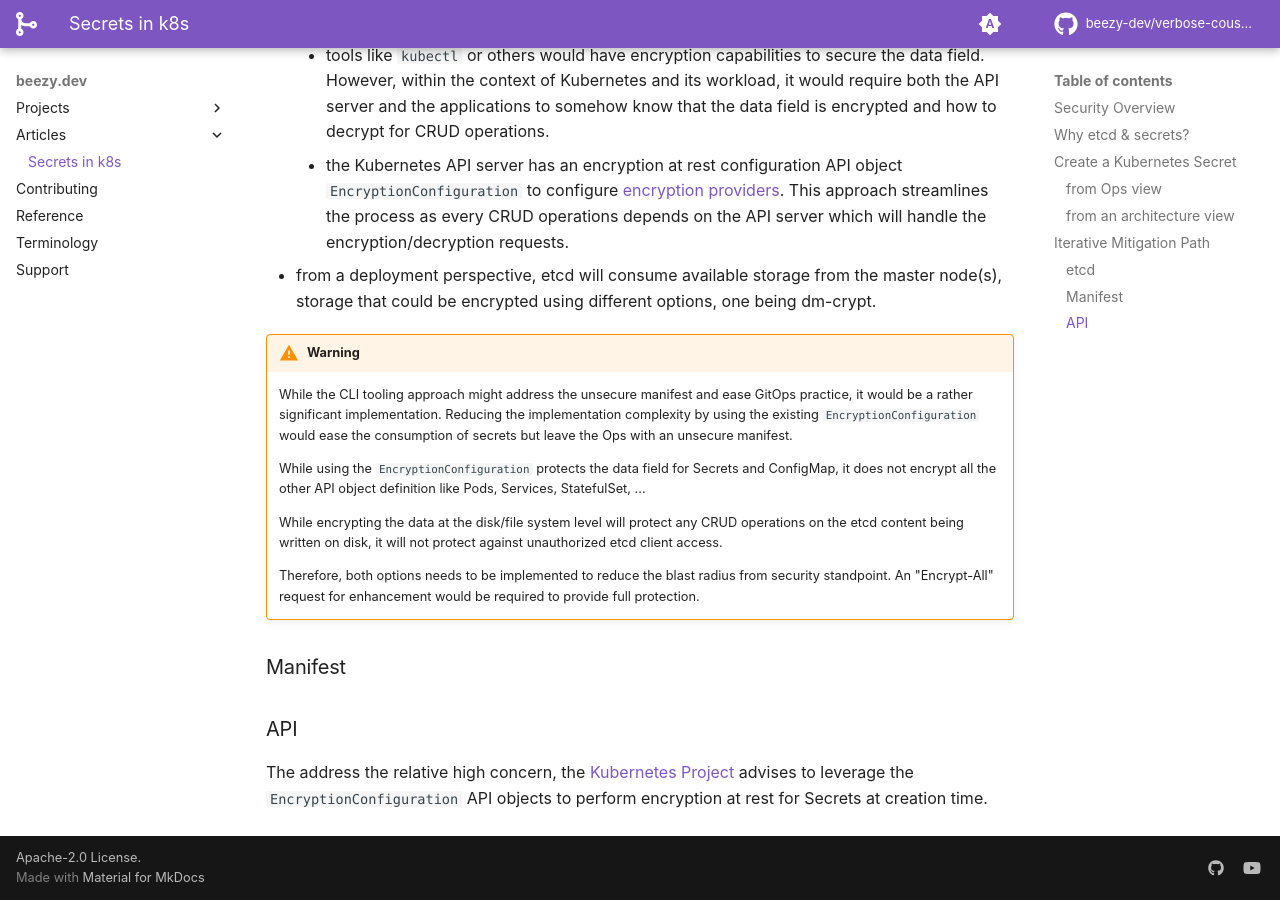
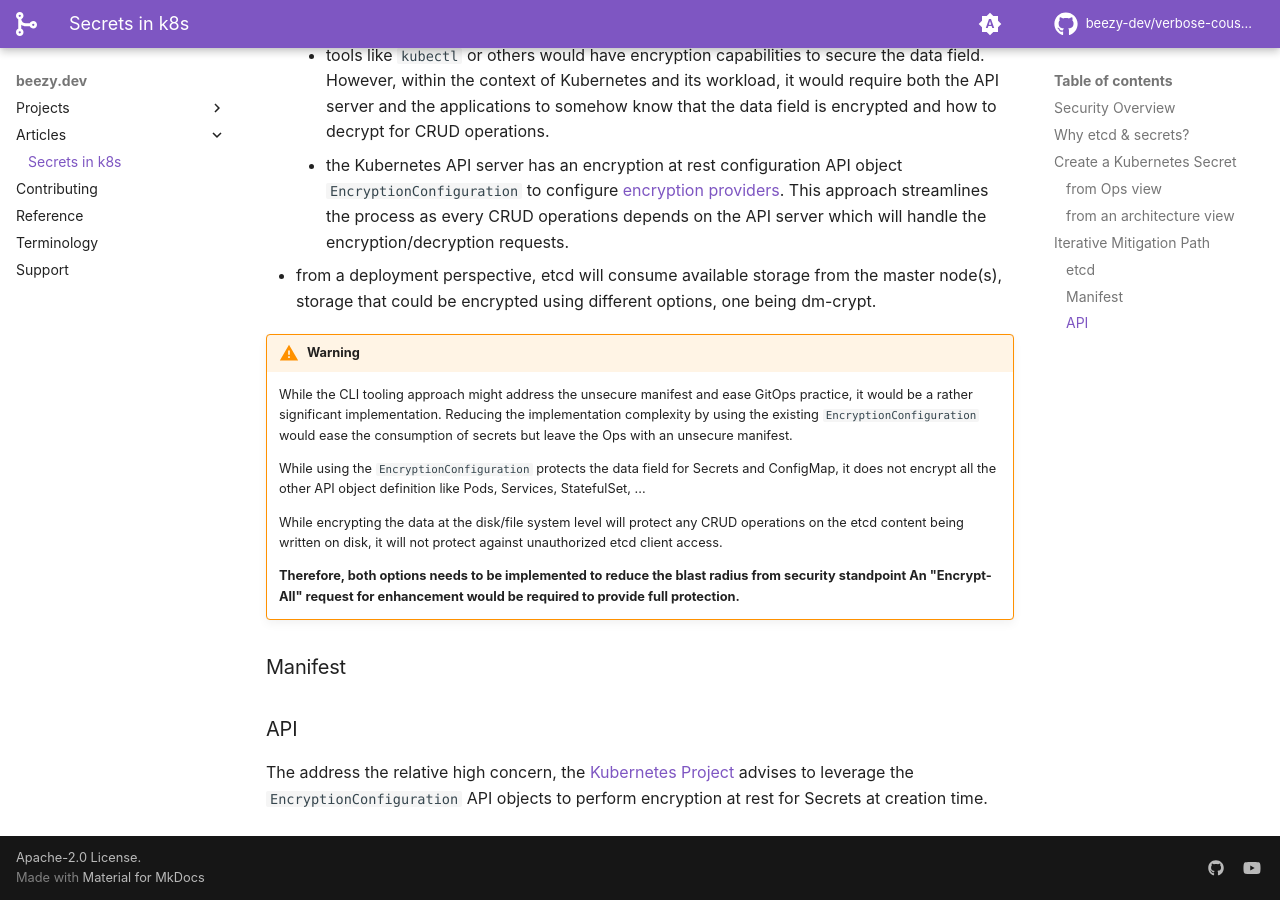
Before and after one commit to beezy-dev/verbose-couscous, an MkDocs documentation site: the page built from docs/community/k8s-secrets.md, in a window 1280 px wide and 900 px high, scrolled down 3415 px. Built offline with MkDocs 1.6.1 and Material for MkDocs 9.7.7, drawn with Linux system fonts in a browser that asks for light colours; some web fonts are replaced; comment, search, counter and statistics services are not loaded.

```diff
--- a/docs/community/k8s-secrets.md
+++ b/docs/community/k8s-secrets.md
@@ -140,7 +140,7 @@ In other words, these two options refer to:
 
     While encrypting the data at the disk/file system level will protect any CRUD operations on the etcd content being written on disk, it will not protect against unauthorized etcd client access.
 
-    Therefore, both options needs to be implemented to reduce the blast radius from security standpoint. An "Encrypt-All" request for enhancement would be required to provide full protection.
+    **Therefore, both options needs to be implemented to reduce the blast radius from security standpoint An "Encrypt-All" request for enhancement would be required to provide full protection.**
 
 
 ### Manifest
```
